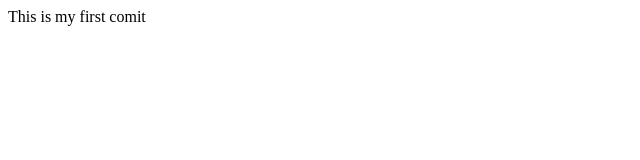
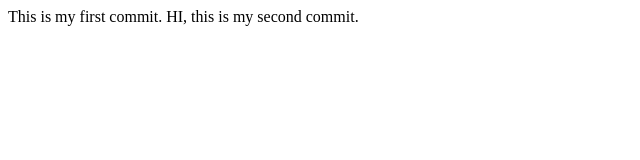
Before and after one commit to anshu340/Git.software, a plain HTML site: page index.html in a window 1280 px wide. Shown: the whole page, without its empty margins (0-640 px from the left). Drawn offline with Linux system fonts and the light colour scheme.

Commit message:
second commit

```diff
--- a/index.html
+++ b/index.html
@@ -3,9 +3,10 @@
 <head>
     <meta charset="UTF-8">
     <meta name="viewport" content="width=device-width, initial-scale=1.0">
-    <title>Document</title>
+    <title>Git software</title>
 </head>
 <body>
-    This is my first comit
+    This is my first commit.
+    HI, this is my second commit.
 </body>
 </html>
```
